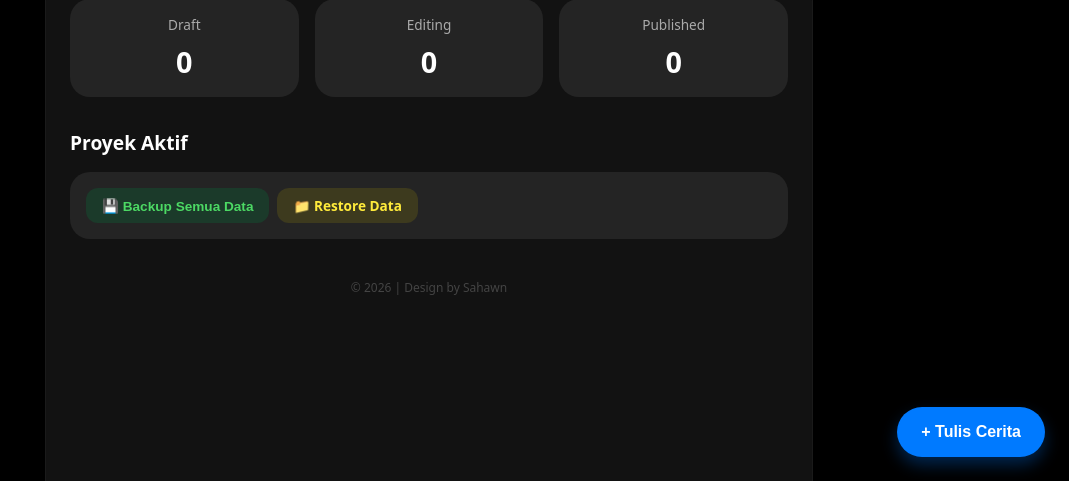
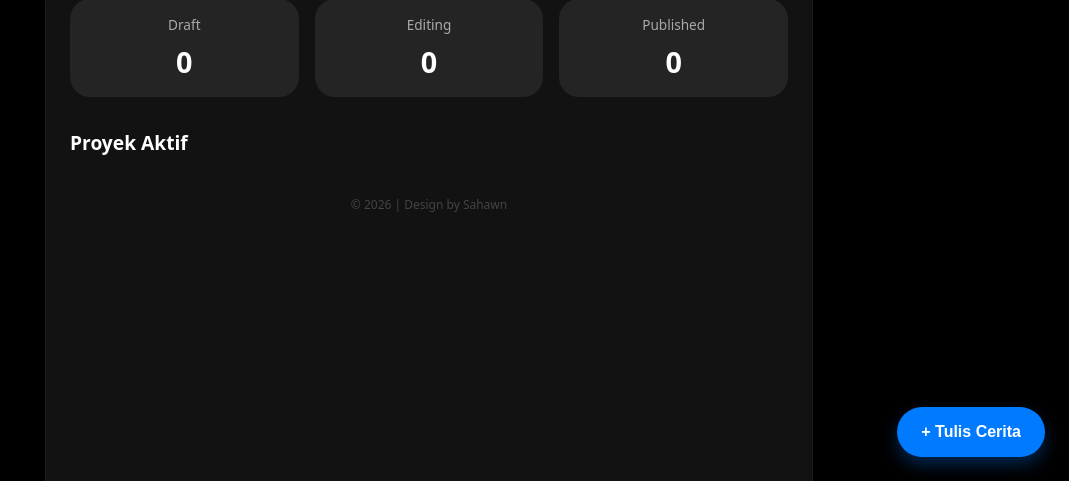
Before and after one commit to jajangnurjmn-cmd/inkflow, a website: page index.html in a window 1280 px wide. Shown: the part 319-800 px from the top of the page, without its empty margins (211-1280 px from the left). Drawn offline with Linux system fonts and the light colour scheme; no server answers.

Commit message:
Remove backup and restore data buttons
Removed backup and restore buttons from the HTML.

```diff
--- a/index.html
+++ b/index.html
@@ -67,16 +67,6 @@
         <section class="project-list">
             <h2>Proyek Aktif</h2>
             <!-- HAPUS DATA HARDCODE INI - biar dari JS -->
-        </section>
-
-        <section class="focus-block" style="margin-bottom: 16px; display: flex; gap: 8px; flex-wrap: wrap;">
-            <button onclick="exportSemuaData()" class="badge badge-published" style="border:none; cursor:pointer; font-size: 0.85rem; padding: 8px 16px;">
-                💾 Backup Semua Data
-            </button>
-            <label class="badge badge-editing" style="border:none; cursor:pointer; font-size: 0.85rem; padding: 8px 16px; display: inline-block;">
-                📁 Restore Data
-                <input type="file" accept=".json" onchange="importData(this.files[0])" style="display: none;">
-            </label>
         </section>
 
         <button class="fab-action">+ Tulis Cerita</button>
```
